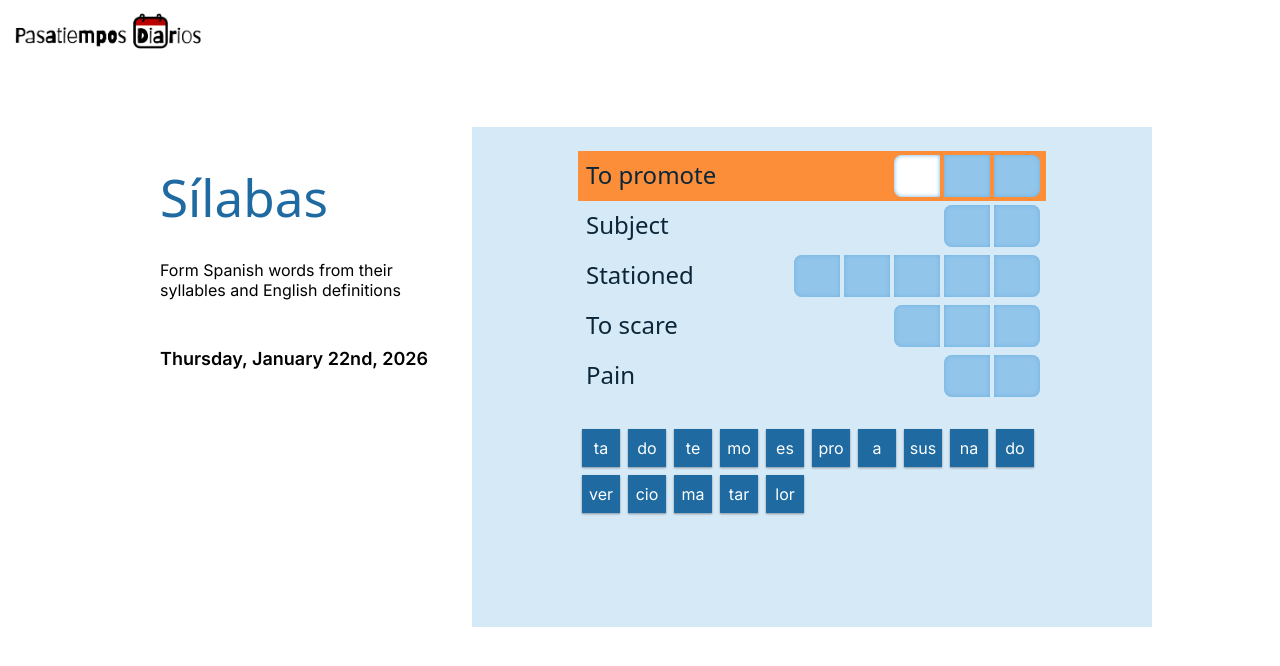
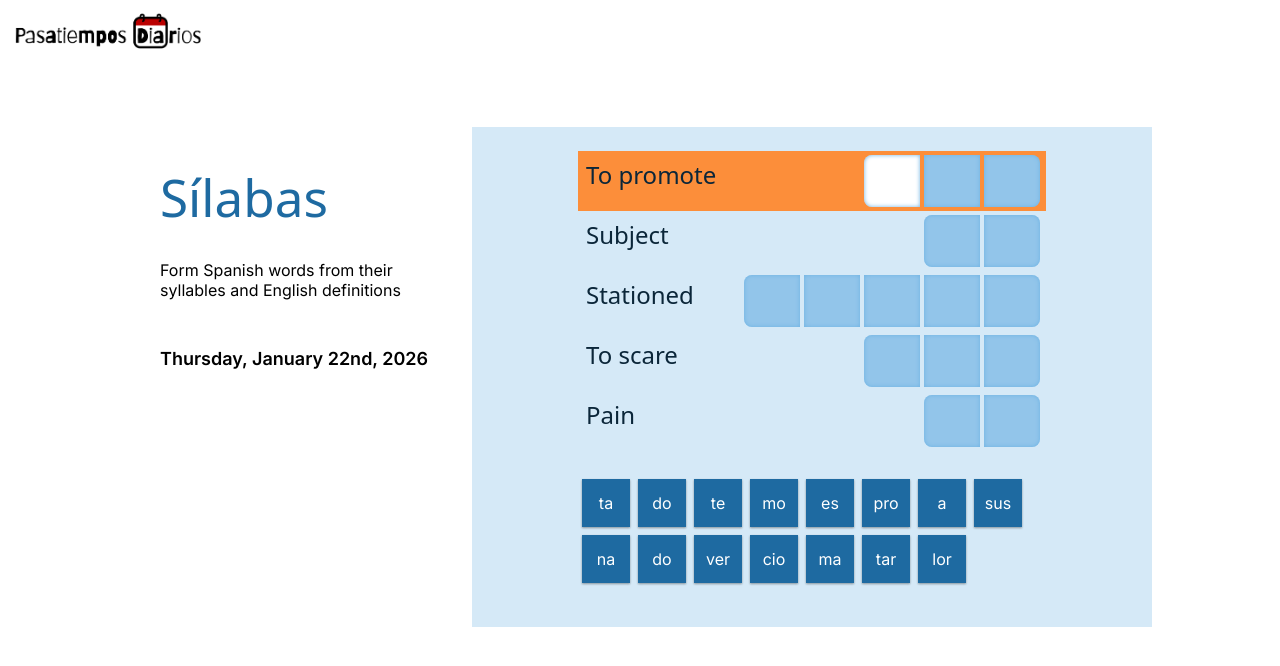
Before and after one commit to mapsandapps/pasatiempos-diarios, a React (Vite) app: page /silabas in a window 1280 px wide. Shown: the top 666 px of the page. Built offline with nearby package versions, Linux system fonts and the light colour scheme; a web font is replaced by a local one.

Commit message:
Sílabas: Make tiles larger

```diff
--- a/src/silabas/Game.scss
+++ b/src/silabas/Game.scss
@@ -56,11 +56,11 @@
       box-shadow: rgba(0, 0, 0, 0.16) 0px 1px 2px,
         rgba(0, 0, 0, 0.23) 0px 1px 2px;
       color: white;
-      line-height: 30px;
+      line-height: 40px;
       margin: 4px 4px;
       padding: 6px;
-      min-width: 30px;
-      min-height: 30px;
+      min-width: 40px;
+      min-height: 40px;
       text-align: center;
       vertical-align: top;
 
```
